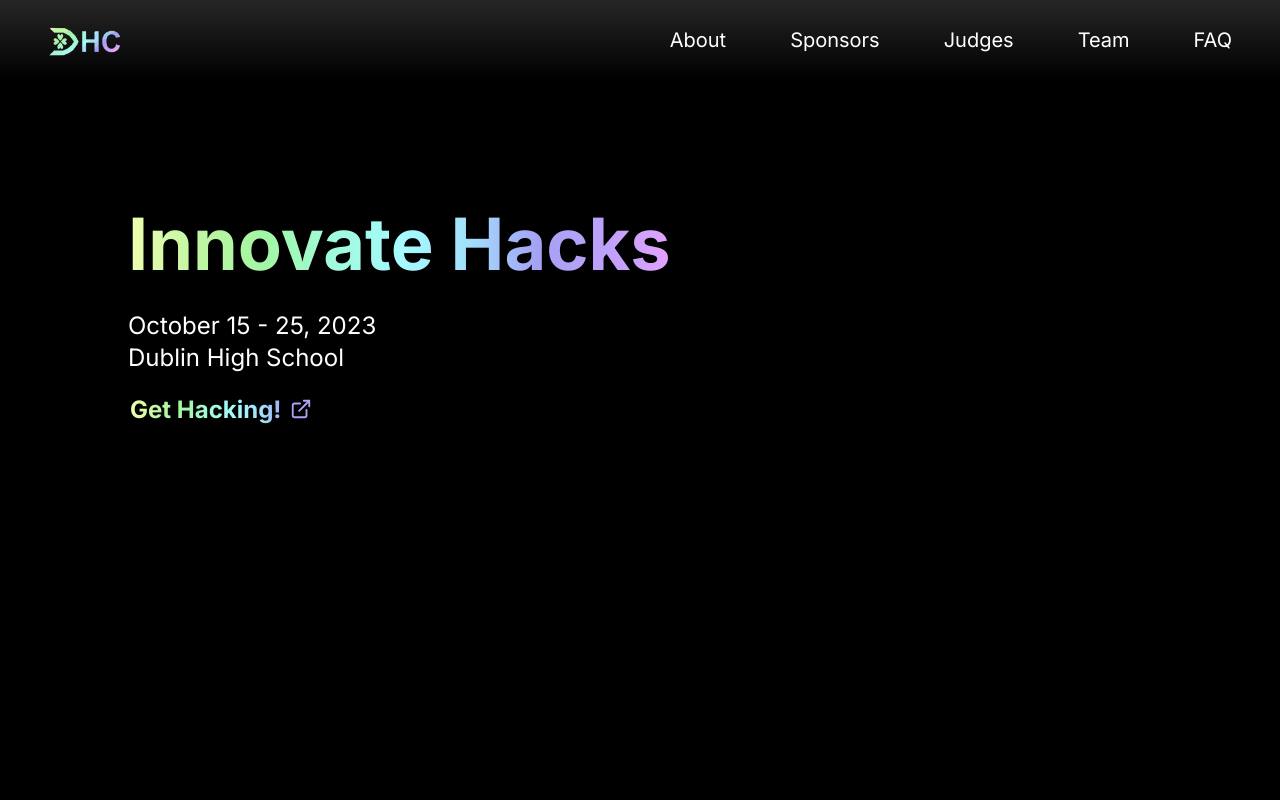
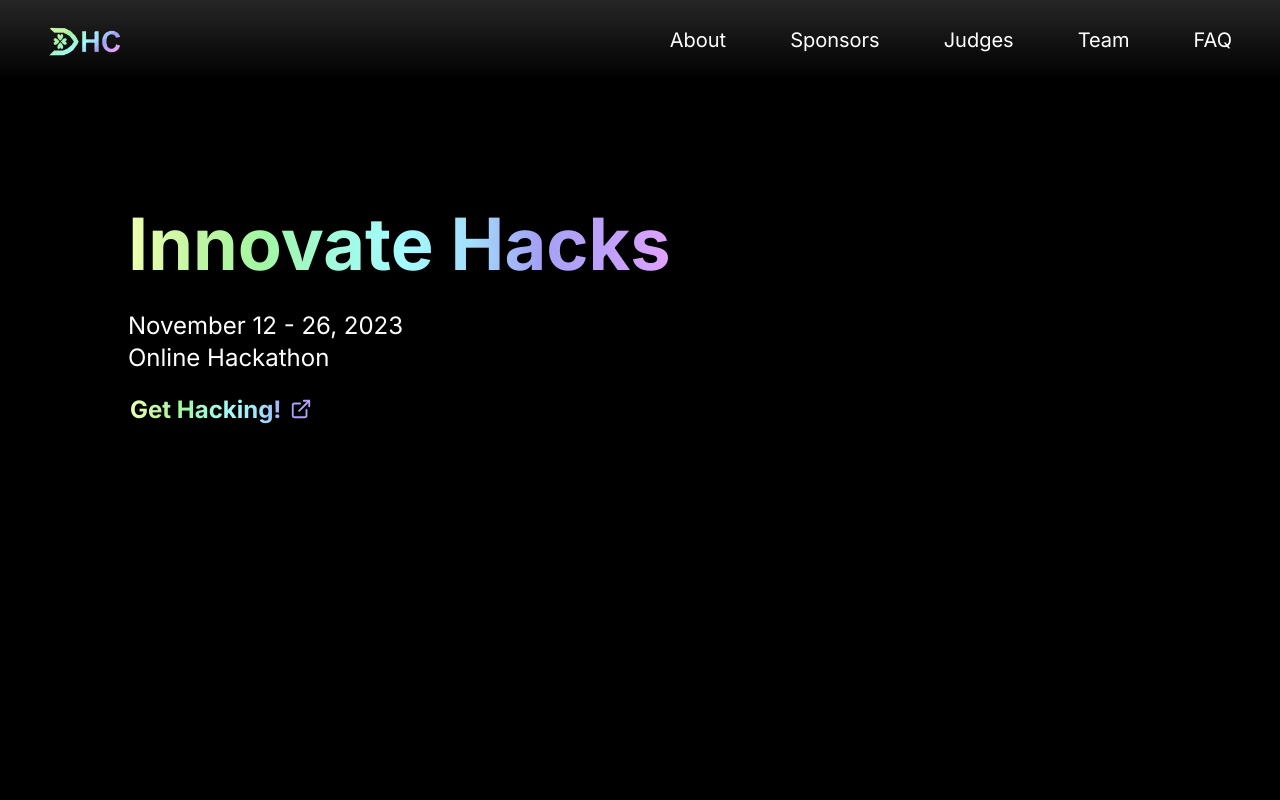
Before and after one commit to ItsJustLukas78/DHCInnovateHacks, a Next.js app: page / in a window 1280 px wide. Shown: the top 800 px of the page. Built offline with nearby package versions, Linux system fonts and the light colour scheme.

Commit message:
Update Date and Location

```diff
--- a/src/app/page.tsx
+++ b/src/app/page.tsx
@@ -26,10 +26,10 @@ export default function Home() {
             <h2 className="sm:text-7xl xs:text-5xl text-[32px] font-bold text-center absolute">Innovate Hacks</h2>
           </DHCColorGradient>
           <p className="sm:text-2xl text-xl">
-            October 15 - 25, 2023
+            November 12 - 26, 2023
           </p>
           <p className="sm:text-2xl text-xl">
-            Dublin High School
+            Online Hackathon
           </p>
           <a
             className="pl-0.5 opacity-100 duration-200 transition-colors lg:text-lg xl:text-xl"
```
